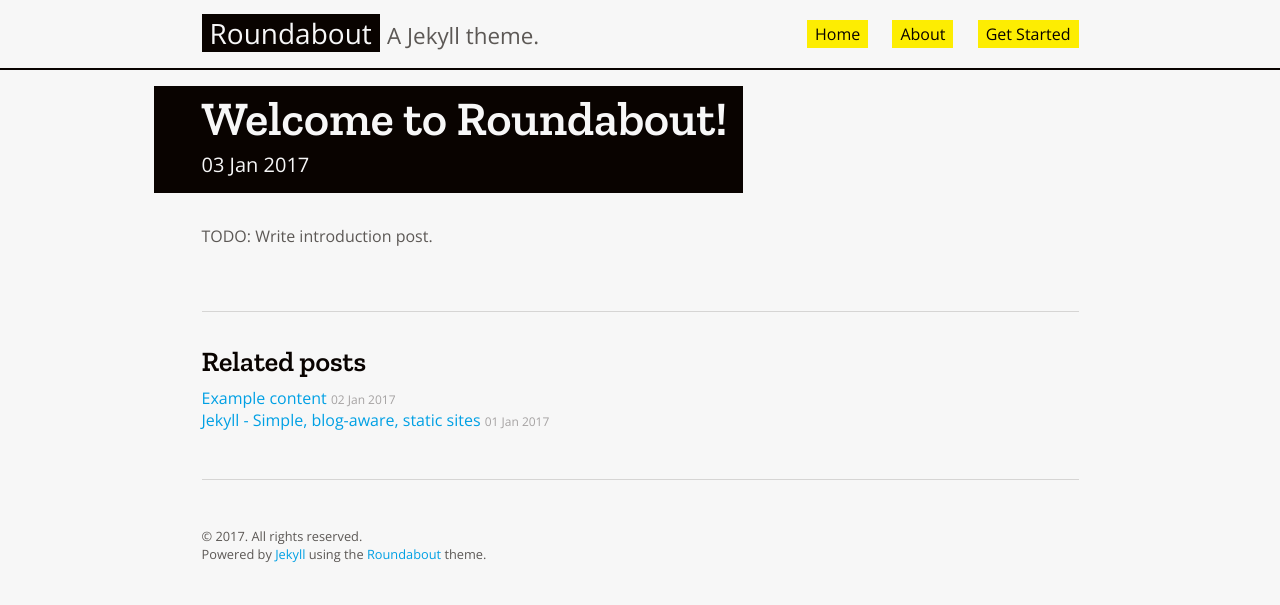
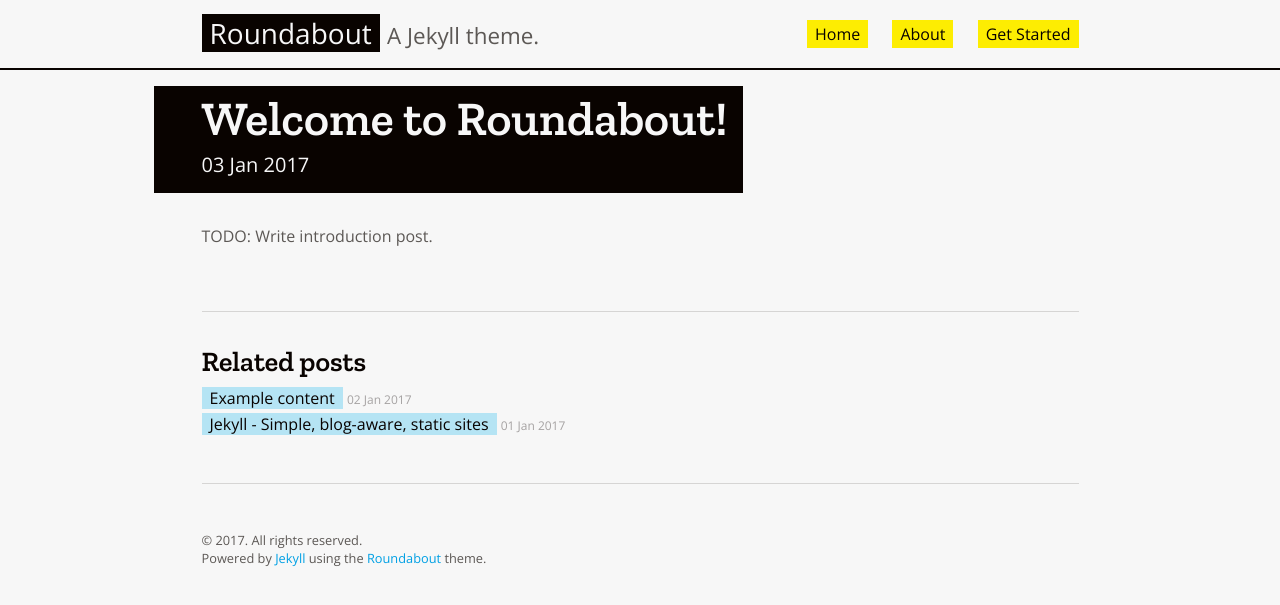
Before and after one commit to blvdgroup/roundabout, a Jekyll site: the page built from _posts/2017-01-03-welcome-to-roundabout.md, in a window 1280 px wide. Shown: the top 605 px of the page. Built offline with Jekyll 4.4.1, drawn with Linux system fonts in a browser that asks for light colours.

Commit message:
:sparkles: Related posts

```diff
--- a/_layouts/post.html
+++ b/_layouts/post.html
@@ -36,8 +36,10 @@ layout: default
     {% for post in site.related_posts limit:3 %}
       <li>
         <a href="{{ site.baseurl }}{{ post.url }}">
-          {{ post.title }}
-          <small><time datetime="{{ post.date | date_to_xmlschema }}">{{ post.date | date_to_string }}</time></small>
+          <span>{{ post.title }}</span>
+          <small>
+            <time datetime="{{ post.date | date_to_xmlschema }}">{{ post.date | date_to_string }}</time>
+          </small>
         </a>
       </li>
     {% endfor %}
--- a/_scss/components/_related.scss
+++ b/_scss/components/_related.scss
@@ -19,17 +19,28 @@
   list-style: none;
 
   li {
+    margin: .25rem 0;
+
+    span {
+      display: inline-block;
+      padding: 0 .5rem;
+      background-color: $post-archive-background-color;
+    }
+
     small {
       font-size: 75%;
       color: $body-color-muted;
     }
 
-    a:hover {
-      color: $link-color;
-      text-decoration: none;
+    a {
+      color: $heading-color;
 
-      small {
-        color: inherit;
+      &:hover {
+        text-decoration: none;
+
+        small {
+          color: inherit;
+        }
       }
     }
   }
```
